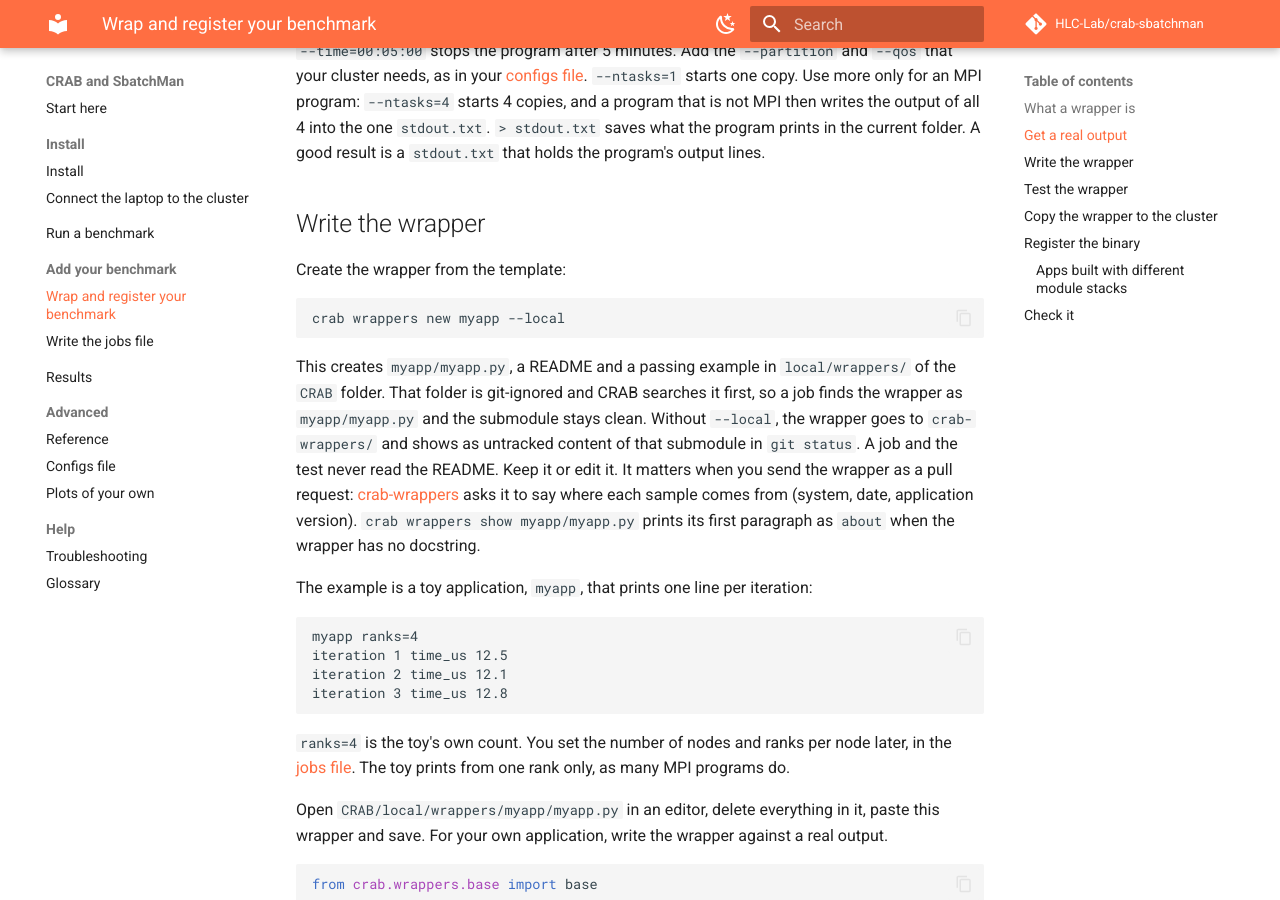
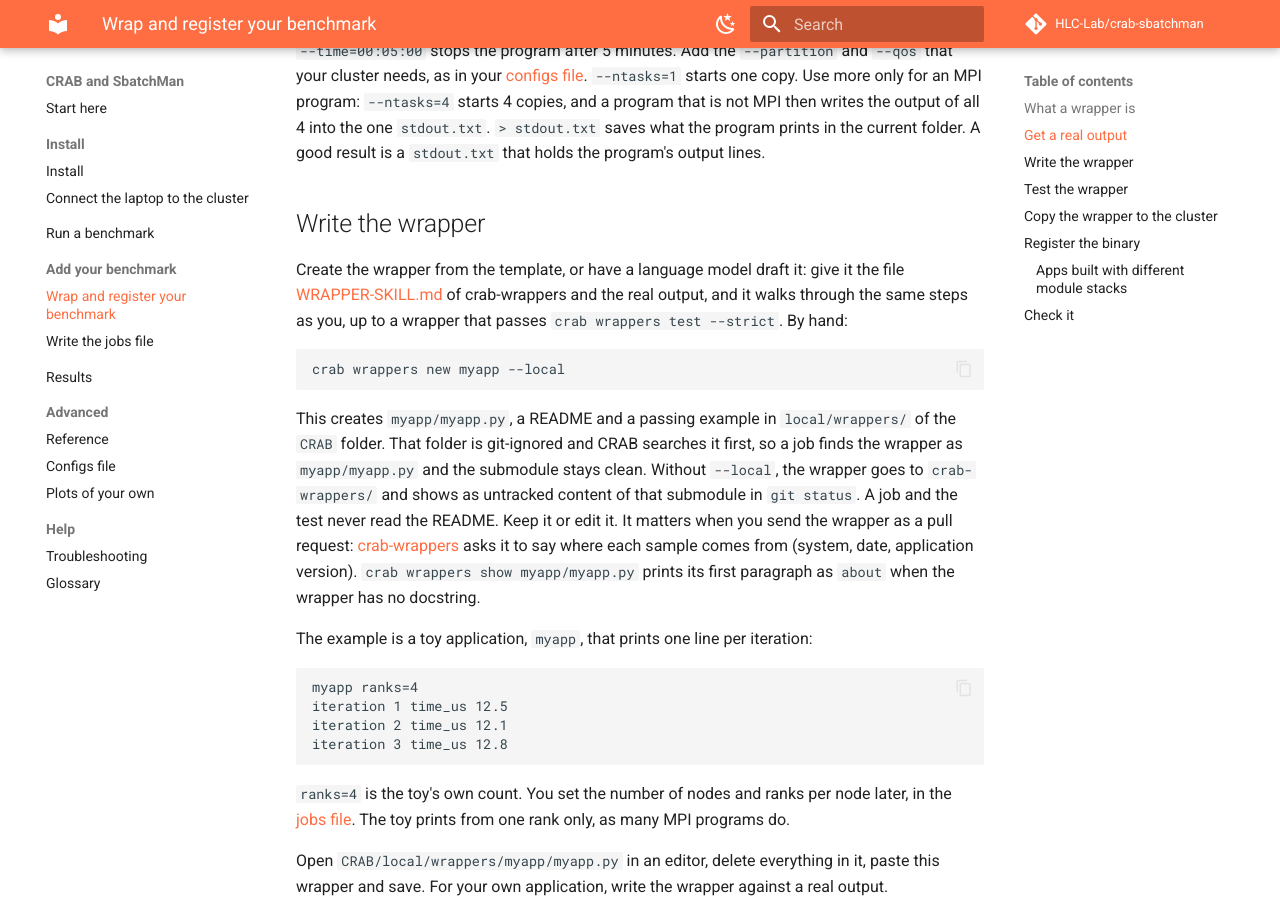
Before and after one commit to HLC-Lab/crab-sbatchman, an MkDocs documentation site: the page built from docs/benchmarks.md, in a window 1280 px wide and 900 px high, scrolled down 863 px. Built offline with MkDocs 1.6.1 and Material for MkDocs 9.7.7, drawn with Linux system fonts in a browser that asks for light colours; comment, search, counter and statistics services are not loaded.

Commit message:
docs: point to the LLM wrapper skill

````diff
--- a/docs/benchmarks.md
+++ b/docs/benchmarks.md
@@ -22,7 +22,7 @@ srun --account=<YOUR_ACCOUNT> --ntasks=1 --time=00:05:00 /path/to/your-app > std
 
 ## Write the wrapper
 
-Create the wrapper from the template:
+Create the wrapper from the template, or have a language model draft it: give it the file [WRAPPER-SKILL.md](https://raw.githubusercontent.com/HLC-Lab/crab-wrappers/main/WRAPPER-SKILL.md) of crab-wrappers and the real output, and it walks through the same steps as you, up to a wrapper that passes `crab wrappers test --strict`. By hand:
 
 ```bash
 crab wrappers new myapp --local
````
